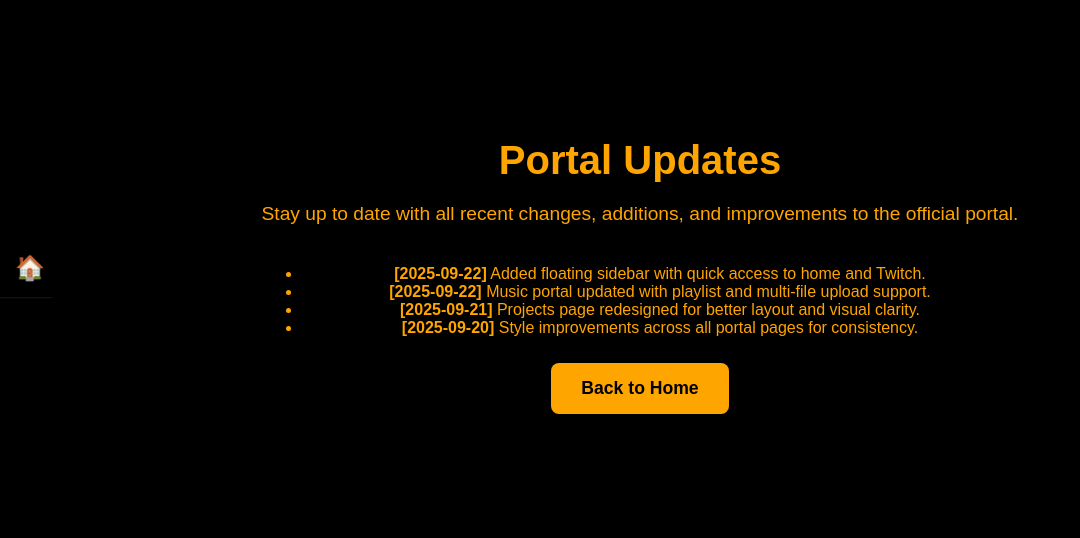
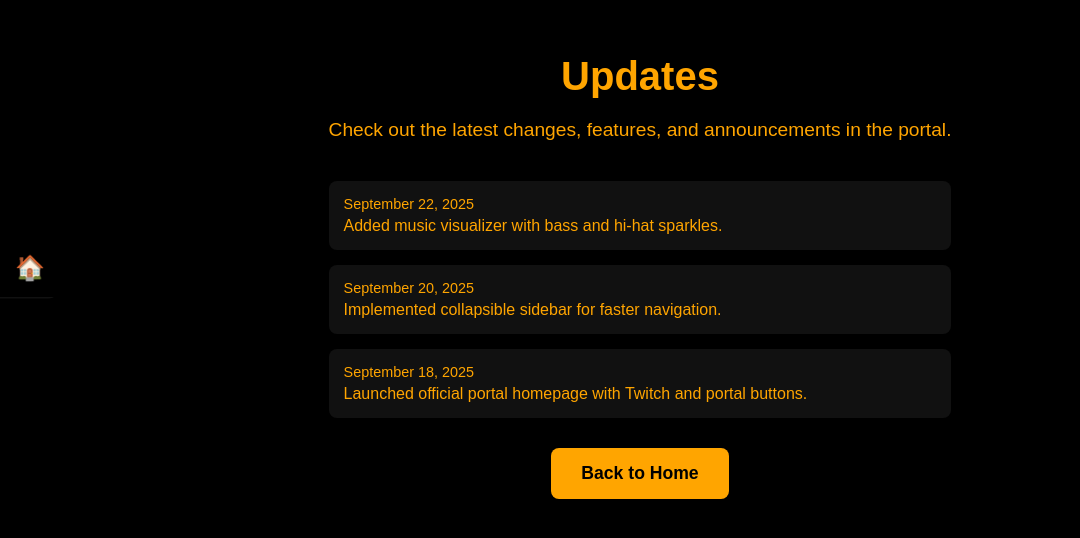
Before and after one commit to noGabrielChristensen/Portal, a plain HTML site: page updates.html in a window 1280 px wide. Shown: the part 132-670 px from the top of the page, without its empty margins (0-1080 px from the left). Drawn offline with Linux system fonts and the light colour scheme.

Commit message:
Update updates.html

```diff
--- a/updates.html
+++ b/updates.html
@@ -5,6 +5,28 @@
   <meta name="viewport" content="width=device-width, initial-scale=1.0">
   <title>Updates — Official Portal</title>
   <link rel="stylesheet" href="style.css">
+  <style>
+    #updates-feed {
+      max-width: 700px;
+      margin: 20px auto;
+      text-align: left;
+    }
+    .update-item {
+      background-color: #111;
+      border-radius: 8px;
+      padding: 15px;
+      margin-bottom: 15px;
+      transition: background-color 0.3s;
+    }
+    .update-item:hover {
+      background-color: #222;
+    }
+    .update-date {
+      font-size: 0.9rem;
+      color: #FFA500;
+      margin-bottom: 5px;
+    }
+  </style>
 </head>
 <body>
   <!-- Sidebar -->
@@ -20,15 +42,23 @@
 
   <!-- Main Content -->
   <div id="main-content">
-    <h1>Portal Updates</h1>
-    <p>Stay up to date with all recent changes, additions, and improvements to the official portal.</p>
+    <h1>Updates</h1>
+    <p>Check out the latest changes, features, and announcements in the portal.</p>
 
-    <ul>
-      <li><strong>[2025-09-22]</strong> Added floating sidebar with quick access to home and Twitch.</li>
-      <li><strong>[2025-09-22]</strong> Music portal updated with playlist and multi-file upload support.</li>
-      <li><strong>[2025-09-21]</strong> Projects page redesigned for better layout and visual clarity.</li>
-      <li><strong>[2025-09-20]</strong> Style improvements across all portal pages for consistency.</li>
-    </ul>
+    <div id="updates-feed">
+      <div class="update-item">
+        <div class="update-date">September 22, 2025</div>
+        <div class="update-text">Added music visualizer with bass and hi-hat sparkles.</div>
+      </div>
+      <div class="update-item">
+        <div class="update-date">September 20, 2025</div>
+        <div class="update-text">Implemented collapsible sidebar for faster navigation.</div>
+      </div>
+      <div class="update-item">
+        <div class="update-date">September 18, 2025</div>
+        <div class="update-text">Launched official portal homepage with Twitch and portal buttons.</div>
+      </div>
+    </div>
 
     <a href="index.html" class="button">Back to Home</a>
   </div>
@@ -42,14 +72,12 @@
       sidebar.classList.toggle('collapsed');
     });
 
+    // Handle sidebar icon clicks
     document.querySelectorAll('.sidebar-icon[data-link]').forEach(icon => {
       icon.addEventListener('click', () => {
         const link = icon.dataset.link;
-        if(link.startsWith('http')) {
-          window.open(link, '_blank');
-        } else {
-          window.location.href = link;
-        }
+        if(link.startsWith('http')) window.open(link, '_blank');
+        else window.location.href = link;
       });
     });
   </script>
```
